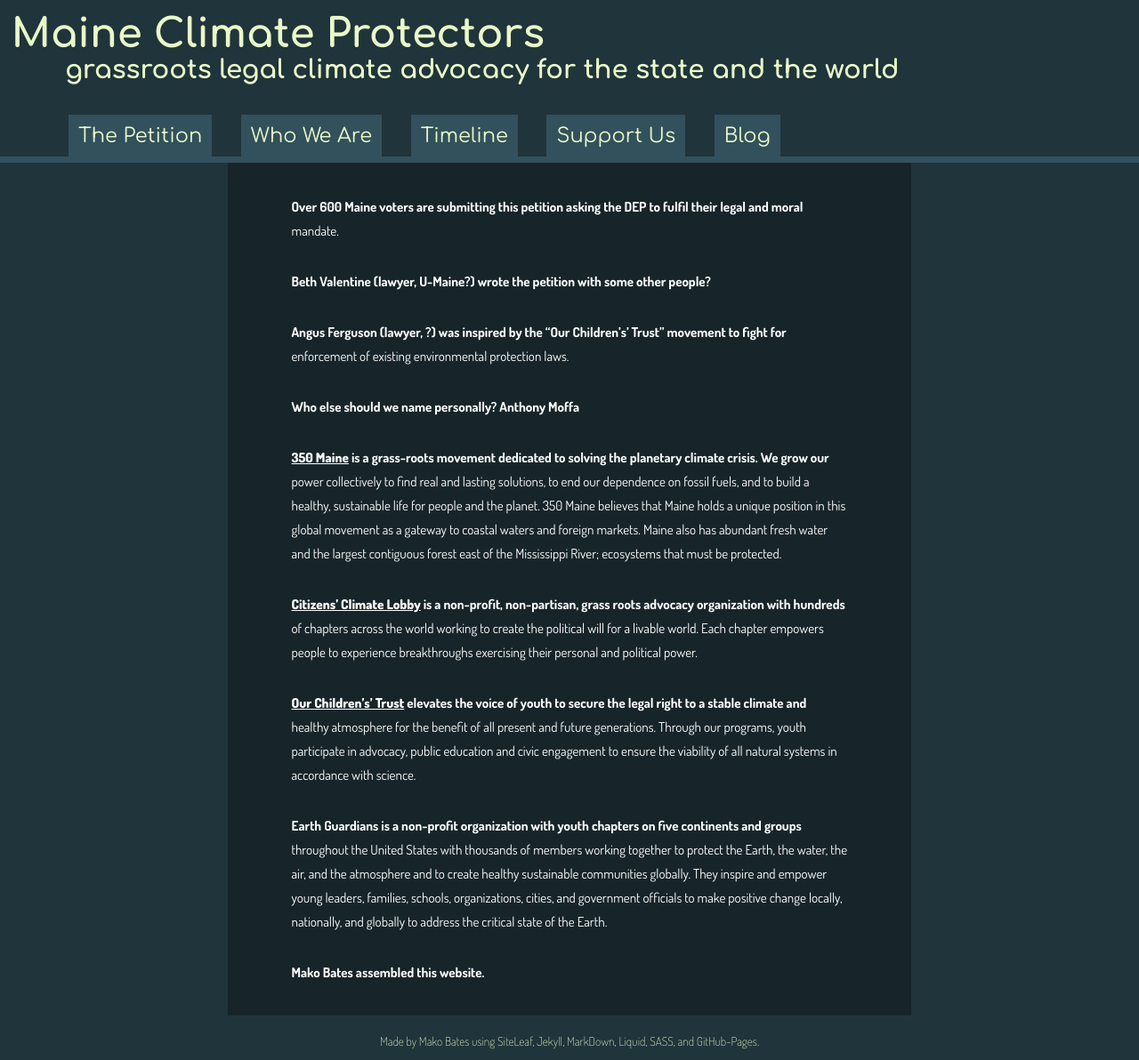
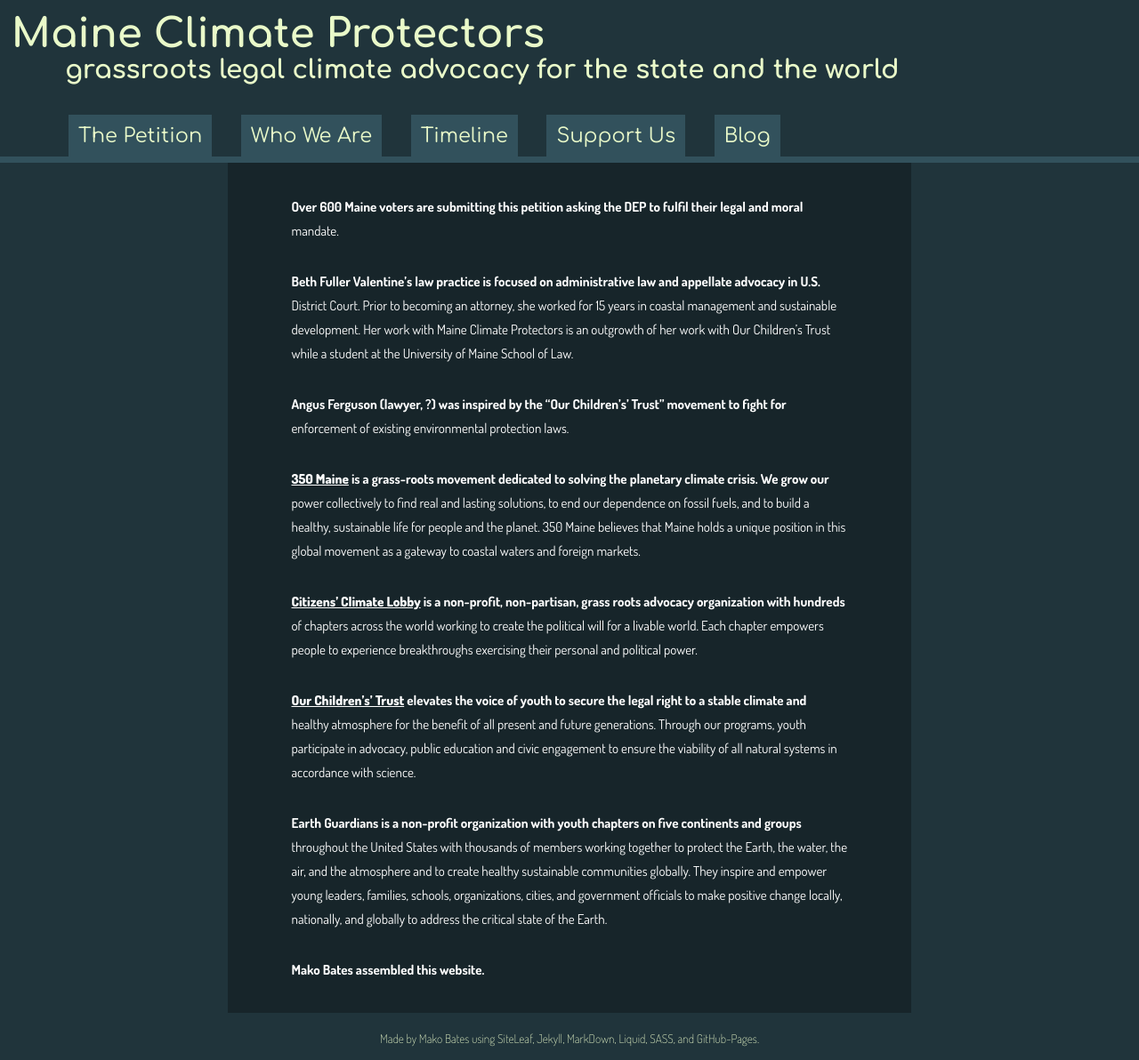
Before and after one commit to ShapeOfMatter/maine-climate-protectors, a Jekyll site: the page built from who.markdown, in a window 1280 px wide. Shown: the whole page at 89% size. Built offline with Jekyll 4.4.1, drawn with Linux system fonts in a browser that asks for light colours.

Commit message:
Updated Who

```diff
--- a/who.markdown
+++ b/who.markdown
@@ -5,13 +5,11 @@
 
 Over 600 Maine voters are submitting this petition asking the DEP to fulfil their legal and moral mandate.
 
-Beth Valentine (lawyer, U-Maine?) wrote the petition with some other people?
+Beth Fuller Valentine's law practice is focused on administrative law and appellate advocacy in U.S. District Court. Prior to becoming an attorney, she worked for 15 years in coastal management and sustainable development. Her work with Maine Climate Protectors is an outgrowth of her work with Our Children's Trust while a student at the University of Maine School of Law.
 
 Angus Ferguson (lawyer, ?) was inspired by the "Our Children’s' Trust" movement to fight for enforcement of existing environmental protection laws.
 
-Who else should we name personally? Anthony Moffa
-
-[350 Maine](http://www.350maine.org/) is a grass-roots movement dedicated to solving the planetary climate crisis. We grow our power collectively to find real and lasting solutions, to end our dependence on fossil fuels, and to build a healthy, sustainable life for people and the planet. 350 Maine believes that Maine holds a unique position in this global movement as a gateway to coastal waters and foreign markets. Maine also has abundant fresh water and the largest contiguous forest east of the Mississippi River; ecosystems that must be protected.
+[350 Maine](http://www.350maine.org/) is a grass-roots movement dedicated to solving the planetary climate crisis. We grow our power collectively to find real and lasting solutions, to end our dependence on fossil fuels, and to build a healthy, sustainable life for people and the planet. 350 Maine believes that Maine holds a unique position in this global movement as a gateway to coastal waters and foreign markets.
 
 [Citizens’ Climate Lobby](https://citizensclimatelobby.org/) is a non-profit, non-partisan, grass roots advocacy organization with hundreds of chapters across the world working to create the political will for a livable world. Each chapter empowers people to experience breakthroughs exercising their personal and political power.
 
```
